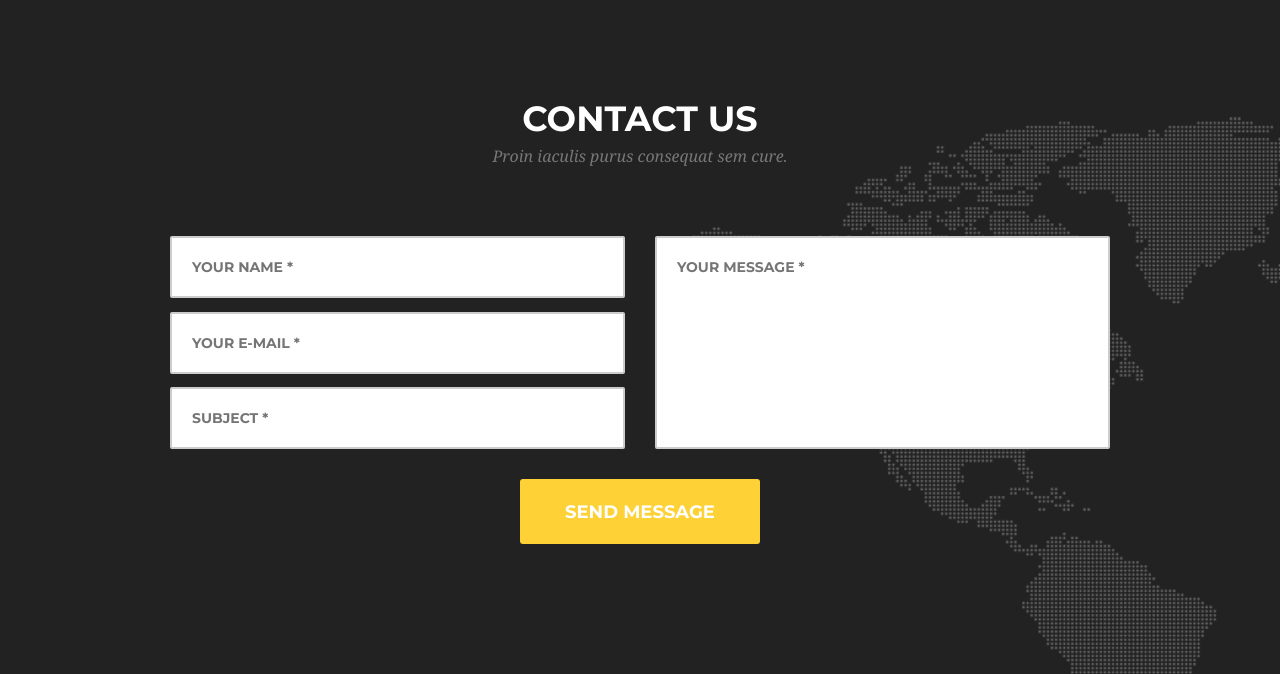
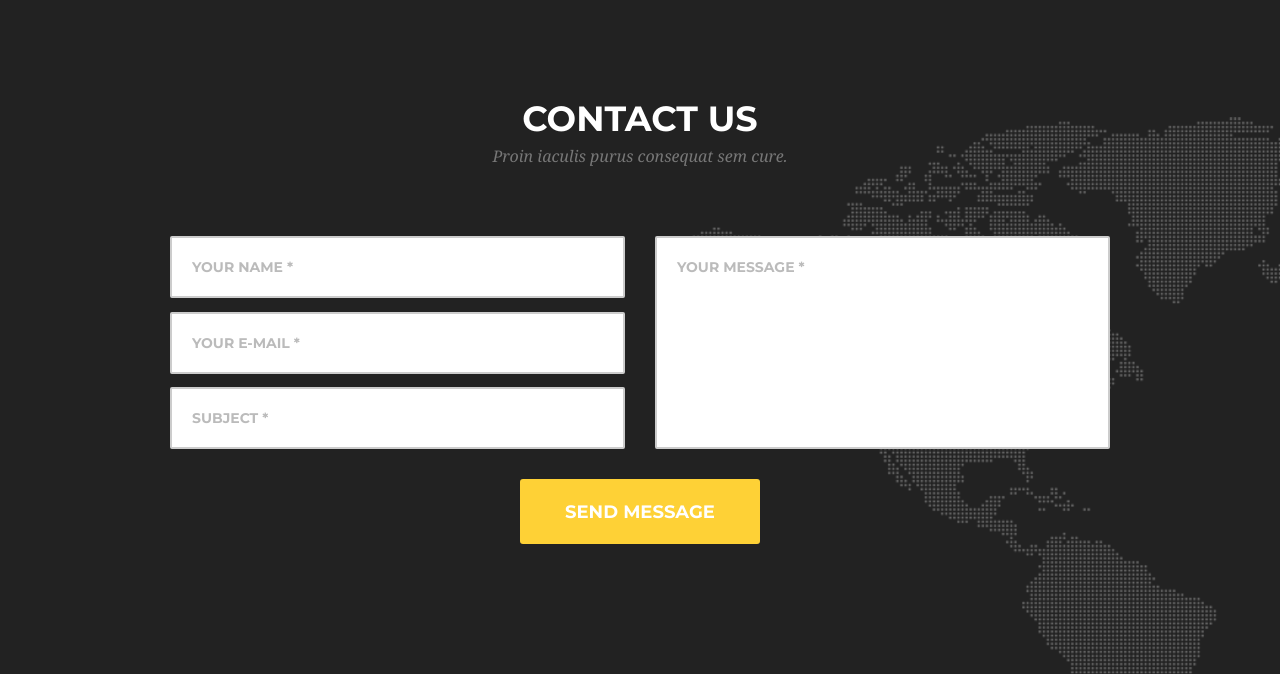
Before and after one commit to busik90/7.7.Golden, a website: page index.html in a window 1280 px wide. Shown: the part 4835-5509 px from the top of the page. Drawn offline with Linux system fonts and the light colour scheme.

Commit message:
Add different style to placeholder in form fields

```diff
--- a/sass/style.scss
+++ b/sass/style.scss
@@ -406,11 +406,15 @@ a {
     width: 455px;
     padding: 20px;
     @include font-Mont(14px);
-    text-transform: uppercase;
-    color: $grey-hell;
+    color: $black;
     background-color: white;
     border: 2px solid #ccc;
     border-radius: 2px;
+
+    &::placeholder {
+      color: $grey-hell;
+      text-transform: uppercase;
+    }
   }
 
   textarea {
```
Also changed, not shown: css/style.css, 1 other file.
